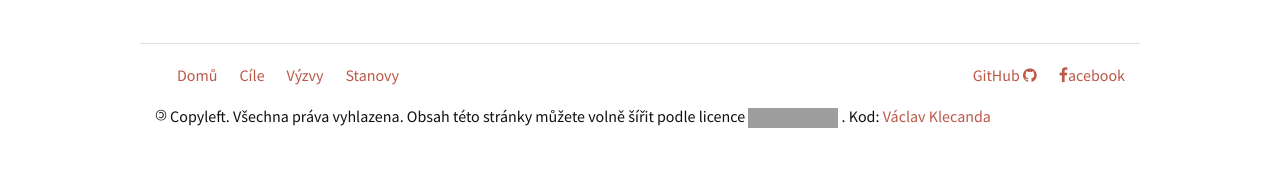
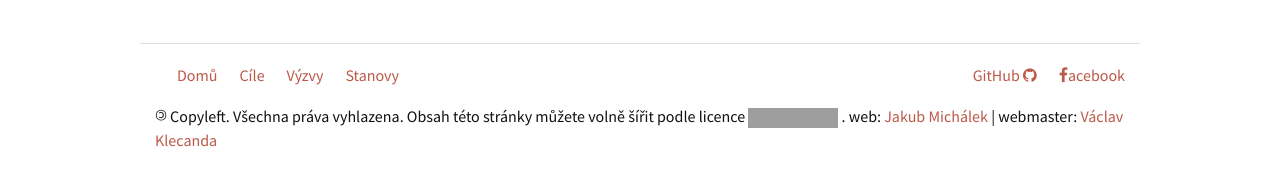
Before and after one commit to otevrenamesta/otevrenamesta.github.io, a Jekyll site: the page built from index.md, in a window 1280 px wide. Shown: the part 1179-1348 px from the top of the page. Built offline with Jekyll 4.4.1, drawn with Linux system fonts in a browser that asks for light colours; nearby versions of some CDN libraries; before the commit the page ends 1327 px from its top, so only the background shows below that; grey boxes are pictures that could not be loaded.

Commit message:
Update footer.html
autors

```diff
--- a/_includes/footer.html
+++ b/_includes/footer.html
@@ -17,7 +17,8 @@
       <a href="http://creativecommons.org/licenses/by/4.0/">
         <img src="https://licensebuttons.net/l/by/4.0/80x15.png" alt="Creative commons Uveďte autora 4.0"/>
       </a>.
-      Kod: <a href="mailto:info@vxk.cz">Václav Klecanda</a>
+      web: <a href="mailto:jakub.michalek@pirati.cz">Jakub Michálek</a> |
+      webmaster: <a href="mailto:info@vxk.cz">Václav Klecanda</a>
     </p>
 
   </div>
```
